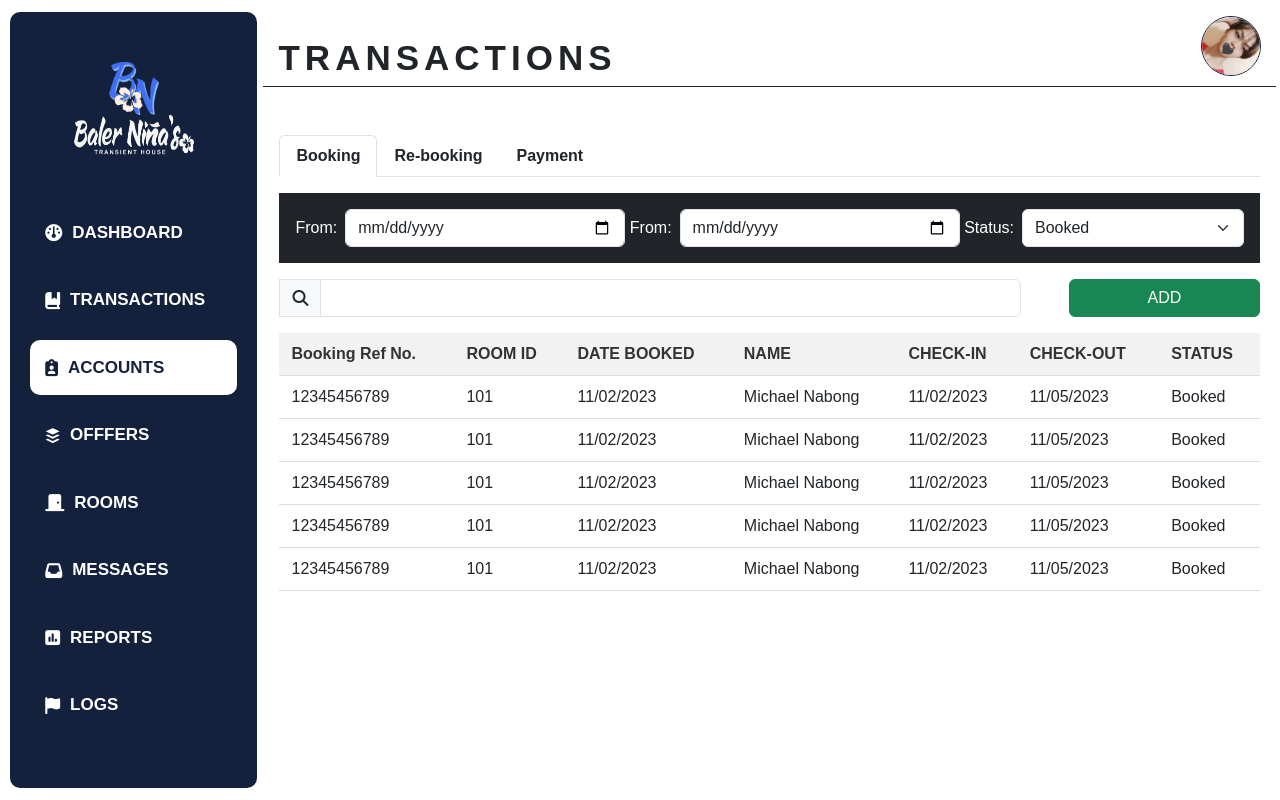
After one commit to Leblancmid/thesis, a PHP site: page /HTML/Admin/transactions.php in a window 1280 px wide. The commit adds this page. Run offline with PHP 8.4, Linux system fonts and the light colour scheme; some libraries are stand-ins or nearby versions.

Commit message:
add transaction

```diff
--- a/CSS/admin-style.css
+++ b/CSS/admin-style.css
@@ -273,3 +273,12 @@ table tbody tr:hover {
         white-space: nowrap;
     }
 }
+
+.transaction_date {
+    width: 280px;
+}
+
+.search-icon {
+    height: 38px;
+    border-radius: 0;
+}
--- a/HTML/Admin/accounts.php
+++ b/HTML/Admin/accounts.php
@@ -47,8 +47,6 @@ include 'header.php'
             </div>
         </div>
     </div>
-
-</div>
 </div>
 
 <?php include 'footer.php' ?>
--- a/HTML/Admin/navigation.php
+++ b/HTML/Admin/navigation.php
@@ -7,7 +7,7 @@
         <a href="dashboard.php" class="<?php if ($page == 'Dashboard') echo 'active'; ?>">
             <i class="fa-solid fa-gauge"></i>DASHBOARD</a>
 
-        <a href="#" class="<?php if ($page == 'Transactions') echo 'active'; ?>">
+        <a href="Transaction/transactions.php" class="<?php if ($page == 'Transactions') echo 'active'; ?>">
             <i class="fa-solid fa-book-bookmark"></i>TRANSACTIONS</a>
 
         <a href="accounts.php" class="<?php if ($page == 'Accounts') echo 'active'; ?>">
--- /dev/null
+++ b/HTML/Admin/transactions.php
@@ -0,0 +1,121 @@
+<?php
+$page = 'Accounts';
+include('navigation.php');
+include 'header.php'
+?>
+
+<div class="container-1">
+    <div class="container-heading mt-3">
+        <div class="details lh-1 mb-2">
+            <p class="mb-1 fill"></p>
+            <p>TRANSACTIONS</p>
+        </div>
+        <img src="../../IMAGES/Icon-2/picpic.jpg">
+    </div>
+
+    <div class="m-3 d-flex flex-column transactions mt-5">
+        <div class="transactions">
+            <ul class="nav nav-tabs fw-bold">
+                <li class="nav-item">
+                    <a class="nav-link text-dark active" aria-current="page" href="#">Booking</a>
+                </li>
+                <li class="nav-item">
+                    <a class="nav-link text-dark" href="#">Re-booking</a>
+                </li>
+                <li class="nav-item">
+                    <a class="nav-link text-dark" href="#">Payment</a>
+                </li>
+            </ul>
+
+            <div class="bg-dark d-flex p-3 mt-3 justify-content-between">
+                <div class="text-white d-flex gap-2  align-items-baseline">
+                    <label for="">From:</label>
+                    <input type="date" class="form-control transaction_date">
+                </div>
+                <div class="text-white d-flex gap-2  align-items-baseline">
+                    <label for="">From:</label>
+                    <input type="date" class="form-control transaction_date">
+                </div>
+                <div class="text-white d-flex gap-2  align-items-baseline transaction_date">
+                    <label for="">Status: </label>
+                    <select name="" class="form-select">
+                        <option value="">Booked</option>
+                        <option value="">Pending</option>
+                    </select>
+                </div>
+            </div>
+            <div class="d-flex gap-5 my-3">
+                <div class="input-group">
+                    <div class="input-group-prepend">
+                        <span class="input-group-text search-icon"> <i class="fa fa-search" aria-hidden="true"></i></span>
+                    </div>
+                    <input type="text" class="form-control">
+                </div>
+                <button class="btn btn-success w-25">ADD</button>
+            </div>
+
+            <table>
+                <thead>
+                    <tr>
+                        <th>Booking Ref No.</th>
+                        <th>ROOM ID</th>
+                        <th>DATE BOOKED</th>
+                        <th>NAME</th>
+                        <th>CHECK-IN</th>
+                        <th>CHECK-OUT</th>
+                        <th>STATUS</th>
+                    </tr>
+                </thead>
+                <tbody>
+                    <tr>
+                        <td>12345456789</td>
+                        <td>101</td>
+                        <td>11/02/2023</td>
+                        <td>Michael Nabong</td>
+                        <td>11/02/2023</td>
+                        <td>11/05/2023</td>
+                        <td>Booked</td>
+                    </tr>
+                    <tr>
+                        <td>12345456789</td>
+                        <td>101</td>
+                        <td>11/02/2023</td>
+                        <td>Michael Nabong</td>
+                        <td>11/02/2023</td>
+                        <td>11/05/2023</td>
+                        <td>Booked</td>
+                    </tr>
+                    <tr>
+                        <td>12345456789</td>
+                        <td>101</td>
+                        <td>11/02/2023</td>
+                        <td>Michael Nabong</td>
+                        <td>11/02/2023</td>
+                        <td>11/05/2023</td>
+                        <td>Booked</td>
+                    </tr>
+                    <tr>
+                        <td>12345456789</td>
+                        <td>101</td>
+                        <td>11/02/2023</td>
+                        <td>Michael Nabong</td>
+                        <td>11/02/2023</td>
+                        <td>11/05/2023</td>
+                        <td>Booked</td>
+                    </tr>
+                    <tr>
+                        <td>12345456789</td>
+                        <td>101</td>
+                        <td>11/02/2023</td>
+                        <td>Michael Nabong</td>
+                        <td>11/02/2023</td>
+                        <td>11/05/2023</td>
+                        <td>Booked</td>
+                    </tr>
+                </tbody>
+            </table>
+        </div>
+    </div>
+</div>
+
+<?php include 'footer.php' ?>
```
